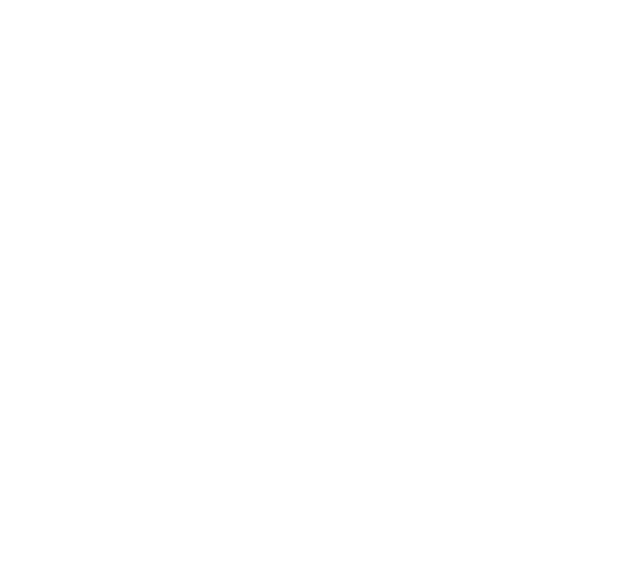
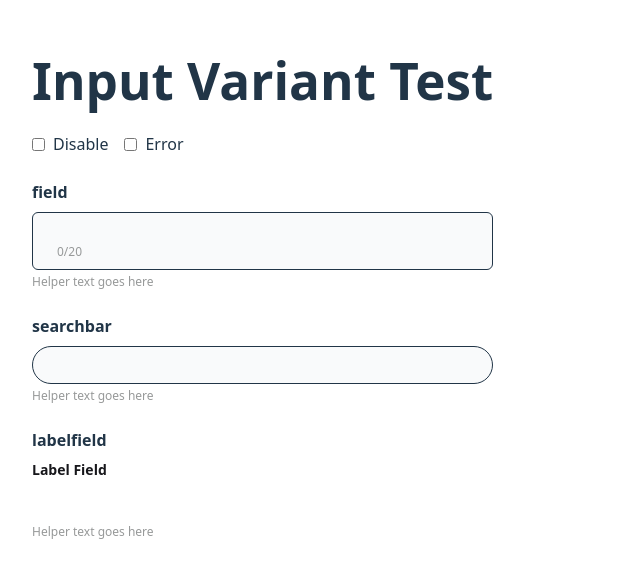
Before and after one commit to NOVA-MJU/MJS-FRONT, a React (Vite) app: page /test/input in a window 1280 px wide. Before the commit this address had no page. Shown: the part 104-682 px from the top of the page, without its empty margins (0-640 px from the left). Built offline with nearby package versions, Linux system fonts and the light colour scheme.

Commit message:
<Feat> Input 컴포넌트 분리 at atomic + Barrel patt

```diff
--- a/src/App.tsx
+++ b/src/App.tsx
@@ -1,13 +1,12 @@
 import { Routes, Route } from 'react-router-dom';
 import ButtonTestPage from './components/atomic/button/ButtonTestPage';
+import InputTestPage from './components/atomic/input/InputTestPage';
 
 const App = () => {
   return (
     <Routes>
-      <Route
-        path="/test/button"
-        element={<ButtonTestPage></ButtonTestPage>}
-      ></Route>
+      <Route path='/test/button' element={<ButtonTestPage></ButtonTestPage>}></Route>
+      <Route path='/test/input' element={<InputTestPage></InputTestPage>}></Route>
     </Routes>
   );
 };
--- a/src/components/atomic/button/Button.tsx
+++ b/src/components/atomic/button/Button.tsx
@@ -1,62 +1,74 @@
-import type { ButtonProps } from './Button.type';
+import type { InputProps } from '../input/Input.type';
 import { colors } from '../../../styles/color';
 
-const Button = ({
-  variant = 'main',
-  size = 'md',
-  children,
-  disabled,
-  fullWidth,
+const Input = ({
+  variant = 'field',
+  label,
+  helperText,
+  maxLength,
+  showCount,
+  error = false,
+  icon,
+  value,
   ...props
-}: ButtonProps) => {
-  const sizeClassName = {
-    sm: 'px-3 py-1 text-sm',
-    md: 'px-4 py-2 text-base',
-    lg: 'px-5 py-3 text-lg',
+}: InputProps) => {
+  const baseClass = 'px-4 py-2 text-sm';
+  const errorClass = error ? `border-[${colors.error}] text-[${colors.error}]` : '';
+  const disabledClass = props.disabled
+    ? `bg-[${colors.grey10}] text-[${colors.grey40}] cursor-not-allowed`
+    : '';
+
+  const variantClassMap = {
+    field: `bg-[${colors.grey02}] border border-[${colors.grey20}] rounded-md`,
+    searchbar: `bg-[${colors.grey02}] rounded-full flex items-center border border-[${colors.grey20}]`,
+    labelfield: `bg-white border-b border-[${colors.grey20}] focus-within:border-[${colors.mju_primary}]`,
   };
 
-  const styleMap = {
-    main: {
-      backgroundColor: disabled ? colors.grey20 : colors.mju_primary,
-      color: colors.white,
-    },
-    sub: {
-      backgroundColor: disabled ? colors.grey20 : '#FFD700',
-      color: disabled ? colors.grey40 : colors.mju_primary,
-    },
-    basic: {
-      backgroundColor: disabled ? colors.grey20 : colors.blue20,
-      color: disabled ? colors.grey40 : colors.white,
-    },
-    danger: {
-      backgroundColor: disabled ? colors.grey20 : colors.error,
-      color: disabled ? colors.grey40 : colors.white,
-    },
-    chip: {
-      backgroundColor: disabled ? colors.grey02 : colors.grey02,
-      color: disabled ? colors.grey40 : colors.black,
-    },
-  };
-
-  const { backgroundColor, color } = styleMap[variant];
+  const isMaxed = typeof value === 'string' && maxLength && value.length >= maxLength;
+  const maxClass = isMaxed && !error ? `border-[${colors.error}] bg-red-50` : '';
 
   return (
-    <button
-      style={{
-        backgroundColor,
-        color,
-        width: fullWidth ? '100%' : undefined,
-        borderRadius: '9999px',
-        fontWeight: 500,
-        transition: 'all 0.2s ease-in-out',
-      }}
-      className={`${sizeClassName[size]} font-medium`}
-      disabled={disabled}
-      {...props}
-    >
-      {children}
-    </button>
+    <div className='w-full'>
+      {variant === 'labelfield' && label && (
+        <label
+          className={`block mb-1 text-sm ${
+            error ? `text-[${colors.error}]` : 'text-black font-semibold'
+          }`}
+        >
+          {label}
+        </label>
+      )}
+
+      <div
+        className={`w-full ${variantClassMap[variant]} ${baseClass} ${errorClass} ${disabledClass} ${maxClass}`}
+      >
+        {icon && <span className='mr-2'>{icon}</span>}
+        <input
+          className='bg-transparent w-full outline-none'
+          maxLength={maxLength}
+          value={value}
+          {...props}
+        />
+        {variant === 'field' && showCount && typeof value === 'string' && maxLength && (
+          <span
+            className={`text-xs ml-2 whitespace-nowrap ${
+              isMaxed ? `text-[${colors.error}] font-semibold` : `text-[${colors.grey40}]`
+            }`}
+          >
+            {`${value.length}/${maxLength}`}
+          </span>
+        )}
+      </div>
+
+      {helperText && (
+        <p
+          className={`text-xs mt-1 ${error ? `text-[${colors.error}]` : `text-[${colors.grey40}]`}`}
+        >
+          {helperText}
+        </p>
+      )}
+    </div>
   );
 };
 
-export default Button;
+export default Input;
--- a/src/components/atomic/input/Input.tsx
+++ b/src/components/atomic/input/Input.tsx
@@ -0,0 +1,108 @@
+import type { InputProps } from './Input.type';
+import { colors } from '../../../styles/color';
+
+const Input = ({
+  variant = 'field',
+  label,
+  helperText,
+  maxLength,
+  showCount,
+  error = false,
+  icon,
+  value,
+  ...props
+}: InputProps) => {
+  const baseClass = 'px-4 py-2 text-sm';
+  const disabled = props.disabled;
+
+  const variantStyleMap: Record<typeof variant, React.CSSProperties> = {
+    field: {
+      backgroundColor: colors.grey02,
+      border: `1px solid ${colors.mju_primary}`,
+      borderRadius: '0.375rem', // rounded-md
+    },
+    searchbar: {
+      backgroundColor: colors.grey02,
+      border: `1px solid ${colors.grey20}`,
+      borderRadius: '9999px',
+      display: 'flex',
+      alignItems: 'center',
+    },
+    labelfield: {
+      backgroundColor: '#ffffff',
+      borderBottom: `1px solid ${colors.grey20}`,
+    },
+  };
+
+  const wrapperStyle: React.CSSProperties = {
+    ...variantStyleMap[variant],
+    color: disabled ? colors.grey40 : undefined,
+    backgroundColor: disabled ? colors.grey10 : variantStyleMap[variant].backgroundColor,
+    borderColor: error ? colors.error : variantStyleMap[variant].borderColor,
+    border:
+      error && variant !== 'labelfield'
+        ? `1px solid ${colors.error}`
+        : variantStyleMap[variant].border,
+  };
+
+  const isMaxed = typeof value === 'string' && maxLength && value.length >= maxLength;
+
+  return (
+    <div className='w-full'>
+      {variant === 'labelfield' && label && (
+        <label
+          className='block mb-1 text-sm font-semibold'
+          style={{ color: error ? colors.error : colors.black }}
+        >
+          {label}
+        </label>
+      )}
+
+      <div
+        className={`${baseClass} w-full`}
+        style={{
+          ...wrapperStyle,
+          ...(isMaxed && !error ? { backgroundColor: '#fee2e2', borderColor: colors.error } : {}),
+          cursor: disabled ? 'not-allowed' : 'text',
+        }}
+      >
+        {icon && <span className='mr-2'>{icon}</span>}
+        <input
+          className='bg-transparent w-full outline-none'
+          maxLength={maxLength}
+          value={value}
+          disabled={disabled}
+          onChange={props.onChange}
+          style={{
+            color: disabled ? colors.grey40 : colors.black,
+          }}
+          {...props}
+        />
+        {variant === 'field' && showCount && typeof value === 'string' && maxLength && (
+          <span
+            className='text-xs ml-2 whitespace-nowrap'
+            style={{
+              color: isMaxed ? colors.error : colors.grey40,
+              fontWeight: isMaxed ? 600 : undefined,
+            }}
+          >
+            {`${value.length}/${maxLength}`}
+          </span>
+        )}
+      </div>
+
+      {helperText && (
+        <p
+          className='text-xs mt-1'
+          style={{
+            color: error ? colors.error : colors.grey40,
+          }}
+        >
+          {helperText}
+        </p>
+      )}
+    </div>
+  );
+};
+
+export default Input;
--- a/src/components/atomic/input/Input.type.ts
+++ b/src/components/atomic/input/Input.type.ts
@@ -1,5 +1,6 @@
 export type InputVariant = 'field' | 'searchbar' | 'labelfield';
-export interface InputProps extends React.InsHTMLAttributes<HTMLInputElement> {
+
+export interface InputProps extends React.InputHTMLAttributes<HTMLInputElement> {
   variant?: InputVariant;
   label?: string;
   helperText?: string;
@@ -7,4 +8,5 @@ export interface InputProps extends React.InsHTMLAttributes<HTMLInputElement> {
   showCount?: boolean;
   error?: boolean;
   icon?: React.ReactNode;
+  value?: string | number;
 }
--- /dev/null
+++ b/src/components/atomic/input/InputTestPage.tsx
@@ -0,0 +1,47 @@
+import { useState } from 'react';
+import Input from './Input';
+
+const variants = ['field', 'searchbar', 'labelfield'] as const;
+
+const InputTestPage = () => {
+  const [disabled, setDisabled] = useState(false);
+  const [error, setError] = useState(false);
+  const [value, setValue] = useState('');
+
+  return (
+    <div className='p-8 space-y-6'>
+      <h1 className='text-2xl font-bold'>Input Variant Test</h1>
+
+      {/* 토글 옵션 */}
+      <div className='flex gap-4 items-center'>
+        <label className='flex items-center gap-2'>
+          <input type='checkbox' checked={disabled} onChange={() => setDisabled(!disabled)} />
+          Disable
+        </label>
+        <label className='flex items-center gap-2'>
+          <input type='checkbox' checked={error} onChange={() => setError(!error)} />
+          Error
+        </label>
+      </div>
+
+      {variants.map((variant) => (
+        <div key={variant} className='space-y-2'>
+          <h2 className='font-semibold'>{variant}</h2>
+          <Input
+            variant={variant}
+            label={variant === 'labelfield' ? 'Label Field' : undefined}
+            helperText='Helper text goes here'
+            maxLength={20}
+            showCount={true}
+            disabled={disabled}
+            error={error}
+            value={value}
+            onChange={(e) => setValue(e.target.value)}
+          />
+        </div>
+      ))}
+    </div>
+  );
+};
+
+export default InputTestPage;
--- /dev/null
+++ b/src/components/atomic/input/index.ts
@@ -0,0 +1,3 @@
+export { default } from './Input';
+//Button에서 default한 것을 다시 export할때는 default로 export하는 것.
+//Barrel 패턴
```
